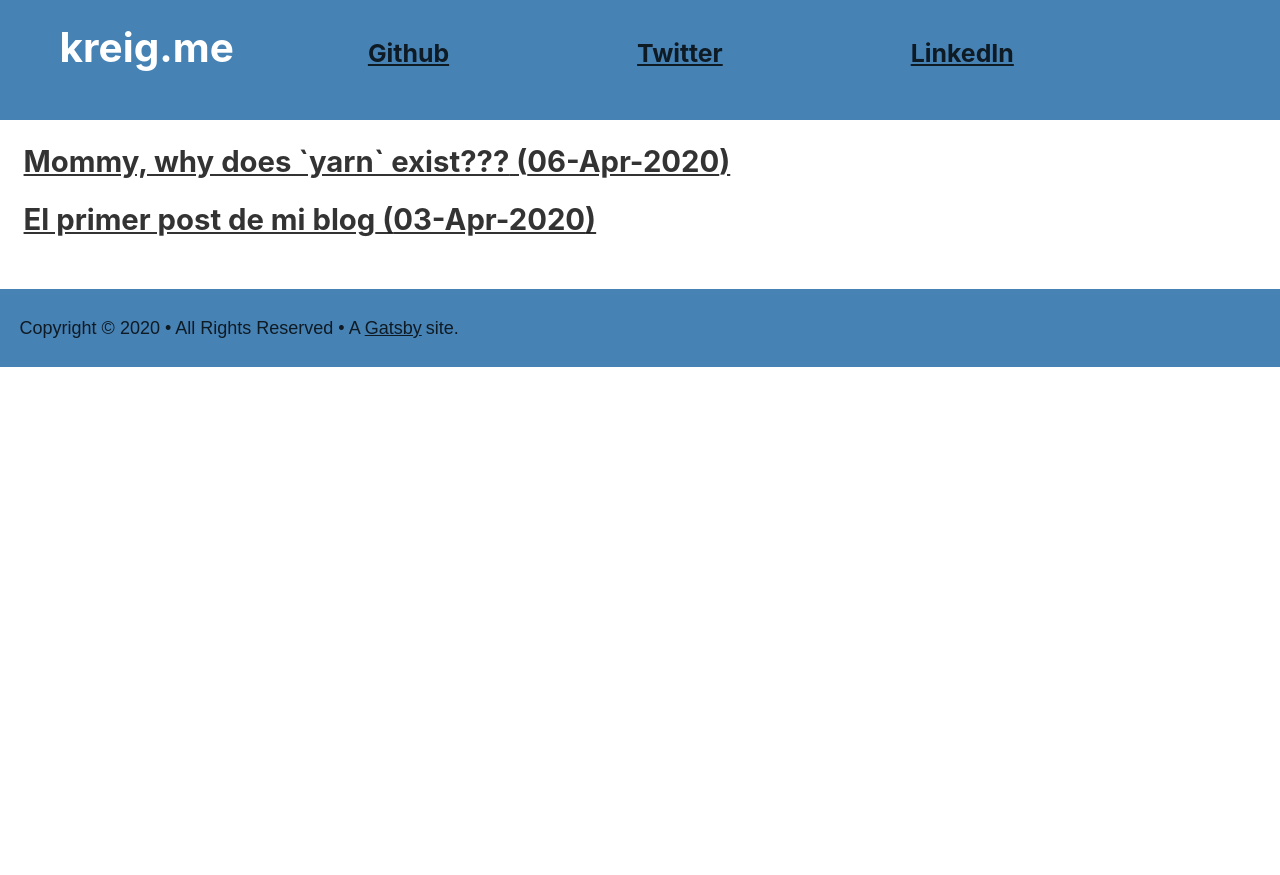
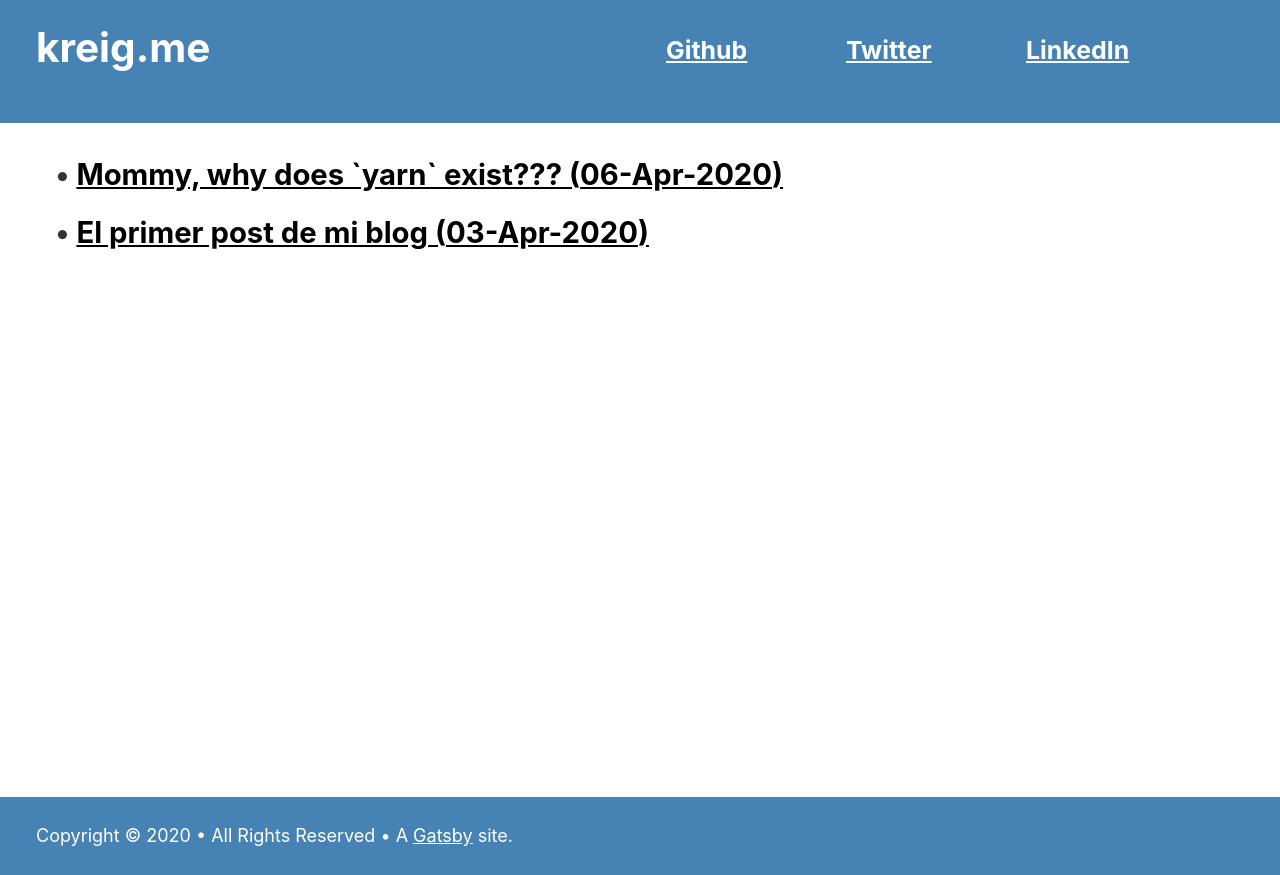
Before and after one commit to kreig303/kreig-me, a Gatsby site: page / in a window 1280 px wide. Before the commit the page ends 800 px from the top, so only its background shows below. Built offline with nearby package versions, Linux system fonts and the light colour scheme; Gatsby itself is replaced by a stand-in of ours.

Commit message:
refactor: a lot of refactoring and changing some layout

```diff
--- a/src/components/BlogList.js
+++ b/src/components/BlogList.js
@@ -27,7 +27,11 @@ const BlogList = () => {
     .filter((edge) => !!edge.node.frontmatter.date) // You can filter your posts based on some criteria
     .map((edge) => <PostLink key={edge.node.id} post={edge.node} />)
 
-  return <div>{Posts}</div>
+  return (
+    <div className="blog-list-container">
+      <div className="blog-list">{Posts}</div>
+    </div>
+  )
 }
 
 const StyledBlogList = styled(BlogList)`
--- a/src/components/Footer.js
+++ b/src/components/Footer.js
@@ -2,22 +2,8 @@ import PropTypes from "prop-types"
 import React from "react"
 
 const Footer = () => (
-  <footer
-    style={{
-      background: `steelblue`,
-      marginBottom: `1.45rem`,
-    }}
-  >
-    <div
-      style={{
-        margin: `0 auto`,
-        maxWidth: 1600,
-        fontFamily: `sans-serif`,
-        padding: `1.45rem 1.0875rem`,
-        display: `flex`,
-        flexDirection: `row`,
-      }}
-    >
+  <footer className="gutter">
+    <div style={{ padding: `0 2rem` }}>
       Copyright &copy; {new Date().getFullYear()}
       {` `}&bull;{` `}All Rights Reserved{` `}&bull;
       {` `}A{` `}
--- a/src/components/PostLink.js
+++ b/src/components/PostLink.js
@@ -3,7 +3,8 @@ import { Link } from "gatsby"
 
 const PostLink = ({ post }) => (
   <h2>
-    <Link to={post.frontmatter.path}>
+    &bull;&nbsp;
+    <Link to={post.frontmatter.path} className="blog-list">
       {post.frontmatter.title} ({post.frontmatter.date})
     </Link>
   </h2>
--- a/src/components/SocialLinks.js
+++ b/src/components/SocialLinks.js
@@ -4,13 +4,19 @@ const SocialLinks = () => {
   return (
     <div className="social">
       <h3 className="social">
-        <a href="https://github.com/kreig303">Github</a>
+        <a href="https://github.com/kreig303" className="social">
+          Github
+        </a>
       </h3>
       <h3 className="social">
-        <a href="https://twitter.com/@kreig303">Twitter</a>
+        <a href="https://twitter.com/@kreig303" className="social">
+          Twitter
+        </a>
       </h3>
       <h3 className="social">
-        <a href="https://www.linkedin.com/in/kreig">LinkedIn</a>
+        <a href="https://www.linkedin.com/in/kreig" className="social">
+          LinkedIn
+        </a>
       </h3>
     </div>
   )
--- a/src/components/header.js
+++ b/src/components/header.js
@@ -5,26 +5,18 @@ import React from "react"
 import SocialLinks from "./SocialLinks"
 
 const Header = ({ siteTitle }) => (
-  <header
-    style={{
-      background: `steelblue`,
-      marginBottom: `1.45rem`,
-    }}
-  >
+  <header className="gutter">
     <div
       style={{
-        margin: `0 auto`,
-        maxWidth: 1600,
-        padding: `1.45rem 1.0875rem`,
-        display: `flex`,
-        flexDirection: `row`,
+        padding: `0 2rem`,
+        display: `grid`,
+        gridTemplateColumns: `35rem 30rem`,
       }}
     >
-      <h1 style={{ margin: 0, padding: `0 2rem` }}>
+      <h1>
         <Link
           to="/"
           style={{
-            color: `white`,
             textDecoration: `none`,
           }}
         >
--- a/src/components/layout.css
+++ b/src/components/layout.css
@@ -1,3 +1,43 @@
+/* BEGIN className */
+div.social {
+  display: inline-grid;
+  grid-template-columns: 10rem 10rem 10rem;
+}
+a.social {
+  color: white;
+}
+h3.social {
+  margin-top: 0.6rem;
+}
+.blog-post {
+  font-family: inherit;
+}
+.blog-post-container {
+  font-family: -apple-system, BlinkMacSystemFont, Segoe UI, Roboto, Oxygen,
+    Ubuntu, Cantarell, Fira Sans, Droid Sans, Helvetica Neue, sans-serif;
+  margin: 2rem 2rem;
+  min-height: 32rem;
+}
+.blog-list-container {
+  margin: 2rem 2rem;
+  min-height: 32rem;
+}
+.blog-list {
+  min-height: 32rem;
+}
+a.blog-list {
+  color: black;
+}
+.gutter {
+  background: steelblue;
+  font-family: -apple-system, BlinkMacSystemFont, Segoe UI, Roboto, Oxygen,
+    Ubuntu, Cantarell, Fira Sans, Droid Sans, Helvetica Neue, sans-serif;
+  margin: 0 auto;
+  max-width: 1600;
+  padding: 1.45rem 0;
+  color: white;
+}
+/* END className */
 html {
   font-family: sans-serif;
   -ms-text-size-adjust: 100%;
@@ -32,14 +72,6 @@ audio:not([controls]) {
   display: none;
   height: 0;
 }
-div.social {
-  display: flex;
-  flex-direction: row;
-}
-h3.social {
-  margin-top: 0.8rem;
-  padding: 0rem 5rem;
-}
 progress {
   vertical-align: baseline;
 }
@@ -50,7 +82,6 @@ template {
 a {
   background-color: transparent;
   color: inherit;
-  margin: 0 4px;
   -webkit-text-decoration-skip: objects;
 }
 a:active,
```
